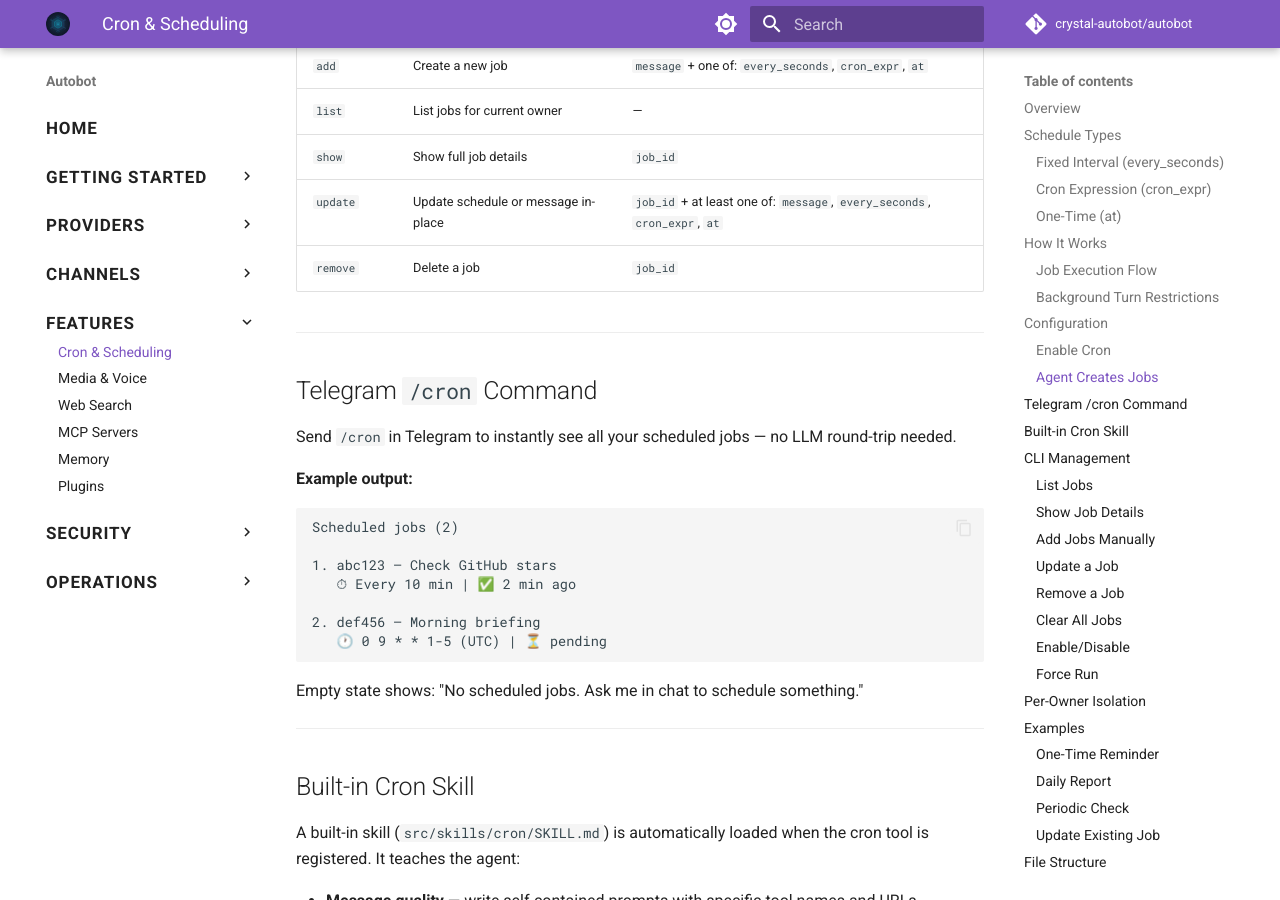
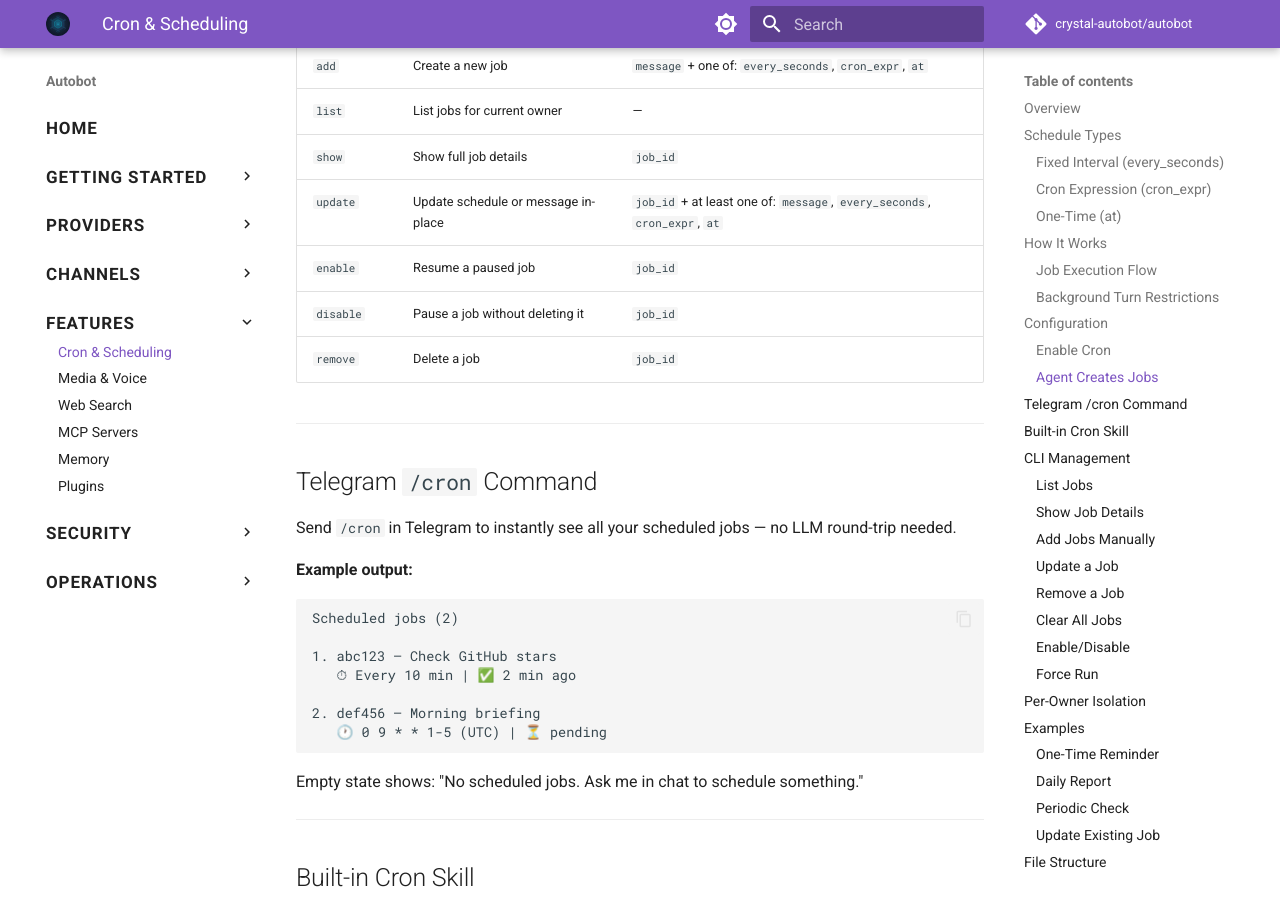
Before and after one commit to crystal-autobot/autobot, an MkDocs documentation site: the page built from docs/cron.md, in a window 1280 px wide and 900 px high, scrolled down 2592 px. Built offline with MkDocs 1.6.1 and Material for MkDocs 9.7.7, drawn with Linux system fonts in a browser that asks for light colours; comment, search, counter and statistics services are not loaded.

Commit message:
feat(cron): expose enable/disable actions in CronTool
Users can now pause and resume jobs via the cron tool without deleting
and re-creating them. Owner enforcement is added to Service#enable_job
to match the pattern used by other mutating operations.

```diff
--- a/docs/cron.md
+++ b/docs/cron.md
@@ -112,6 +112,8 @@
 | `list` | List jobs for current owner | — |
 | `show` | Show full job details | `job_id` |
 | `update` | Update schedule or message in-place | `job_id` + at least one of: `message`, `every_seconds`, `cron_expr`, `at` |
+| `enable` | Resume a paused job | `job_id` |
+| `disable` | Pause a job without deleting it | `job_id` |
 | `remove` | Delete a job | `job_id` |
 
 ---
```
Also changed, not shown: 4 other files.
